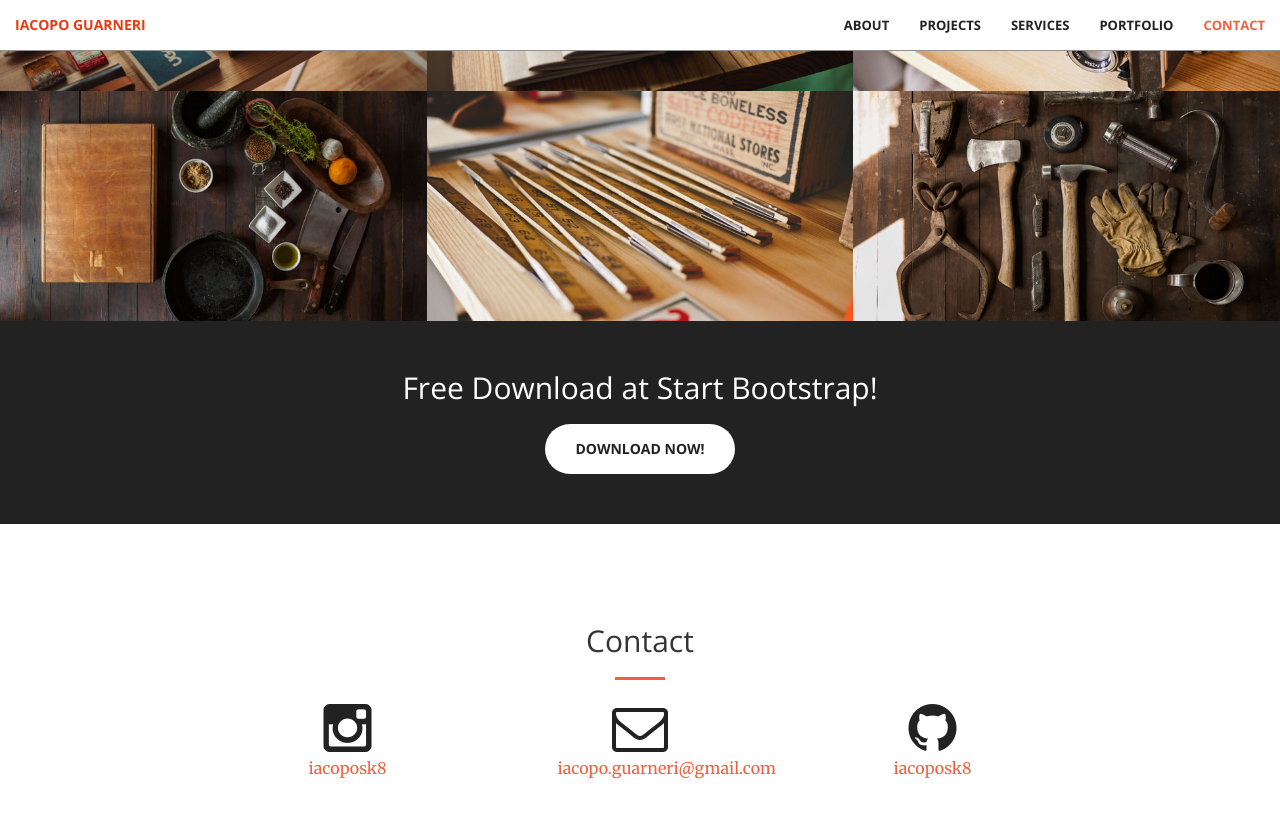
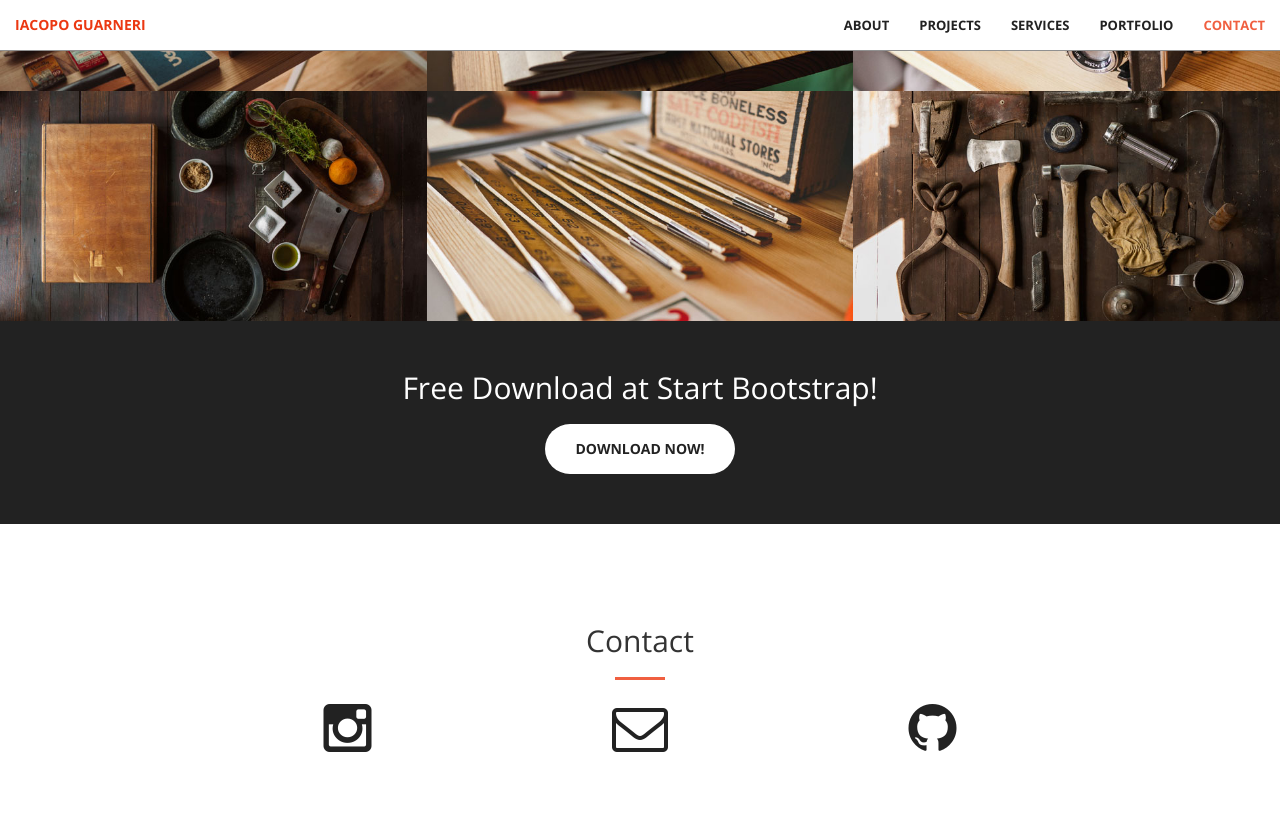
Before and after one commit to iacoposk8/iacoposk8.github.io, a Jekyll site: the page built from index.html, in a window 1280 px wide and 900 px high, scrolled down 1279 px. Shown: the top 818 px of the window. Built offline with Jekyll 4.4.1, drawn with Linux system fonts in a browser that asks for light colours.

Commit message:
Update contact.html

```diff
--- a/_includes/contact.html
+++ b/_includes/contact.html
@@ -8,19 +8,16 @@
         <div class="col-lg-2 col-lg-offset-2 text-center">
             <a href="https://www.instagram.com/iacoposk8/">
                 <i class="fa fa-instagram fa-3x wow bounceIn" data-wow-delay=".1s"></i>
-                <p>iacoposk8</p>
             </a>
         </div>
         <div class="col-lg-2 col-lg-offset-1 text-center">
             <a href="mailto:{{ site.email }}">
             <i class="fa fa-envelope-o fa-3x wow bounceIn" data-wow-delay=".1s"></i>
-                <p>{{ site.email }}</p>
             </a>
         </div>
         <div class="col-lg-2 col-lg-offset-1 text-center">
             <a href="https://github.com/iacoposk8">
             <i class="fa fa-github fa-3x wow bounceIn" data-wow-delay=".1s"></i>
-                <p>iacoposk8</p>
             </a>
         </div>
 
```
